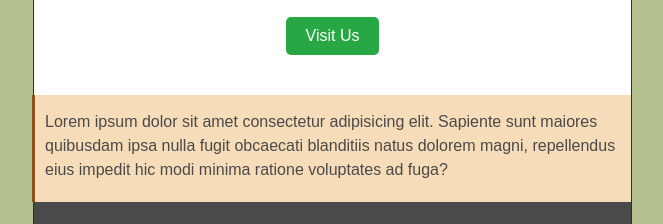
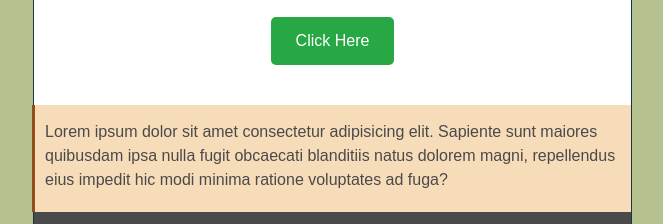
Before and after one commit to g4ieku/HTMLOutlookResponsiveEmail, a plain HTML site: page index.html in a window 1280 px wide. Shown: the part 615-839 px from the top of the page, without its empty margins (308-971 px from the left). Drawn offline with Linux system fonts and the light colour scheme.

Commit message:
change btn for outlook

```diff
--- a/index.html
+++ b/index.html
@@ -231,21 +231,36 @@
                         align="center"
                         style="padding: 0px 30px 40px 30px"
                      >
+                        <!-- Button Start -->
+                        <table
+                           border="0"
+                           cellpadding="0"
+                           cellspacing="0"
+                           class="button"
+                        >
+                           <tr>
+                              <td
+                                 align="center"
+                                 bgcolor="#28a745"
+                                 style="border-radius: 5px"
+                              >
                                  <a
-                           href="https://www.openai.com"
+                                    href="#"
                                     target="_blank"
                                     style="
-                              background-color: #28a745;
+                                       font-size: 16px;
+                                       font-family: Arial, sans-serif;
                                        color: #ffffff;
-                              padding: 10px 20px;
                                        text-decoration: none;
-                              font-family: Arial, sans-serif;
-                              font-size: 16px;
                                        border-radius: 5px;
+                                       padding: 15px 25px;
                                        display: inline-block;
                                     "
-                           >Visit Us</a
+                                    >Click Here</a
                                  >
+                              </td>
+                           </tr>
+                        </table>
                      </td>
                   </tr>
                   <!-- End | Btn -->
```
Lines whose indentation alone changed are shown as unchanged.
